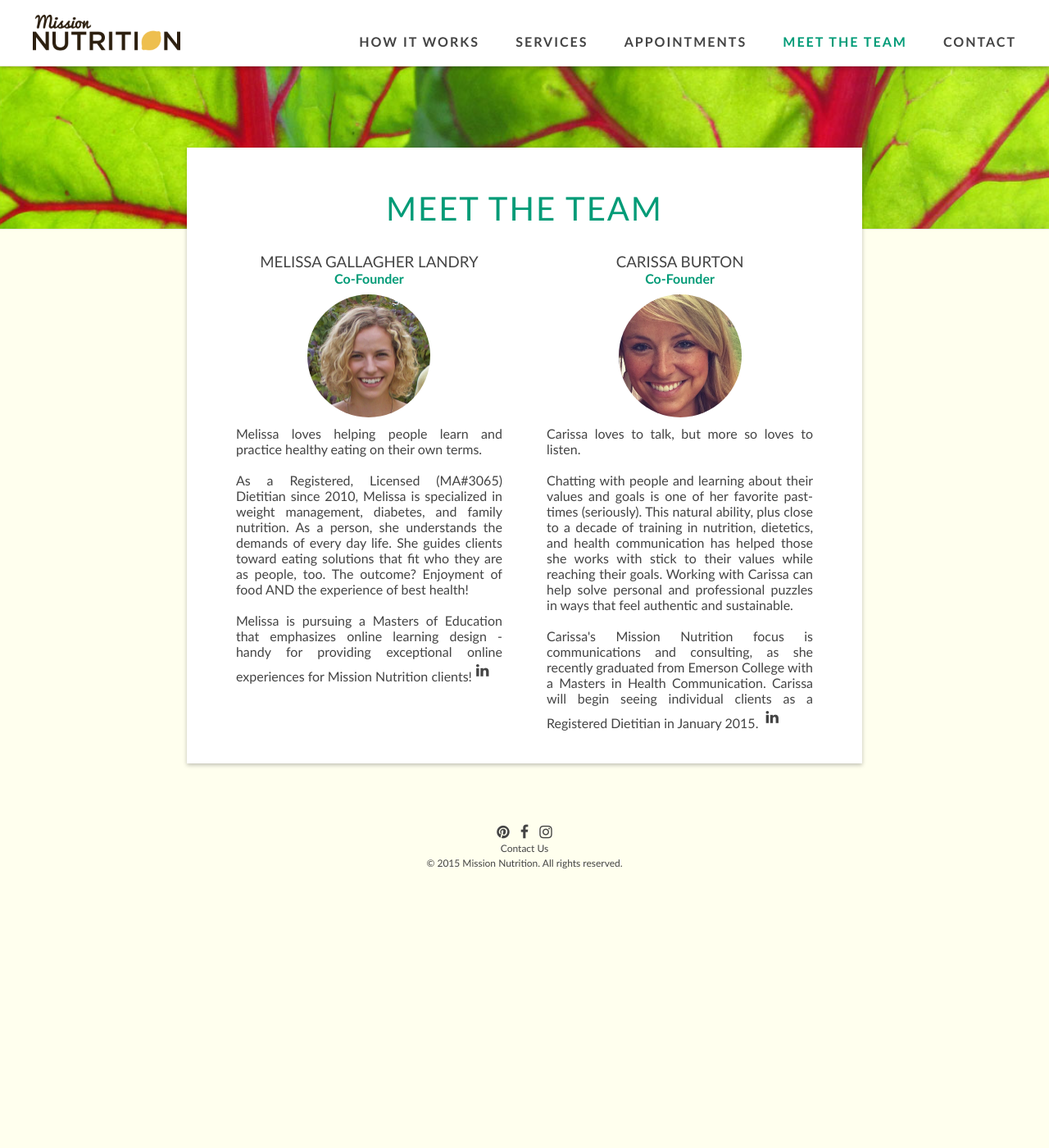
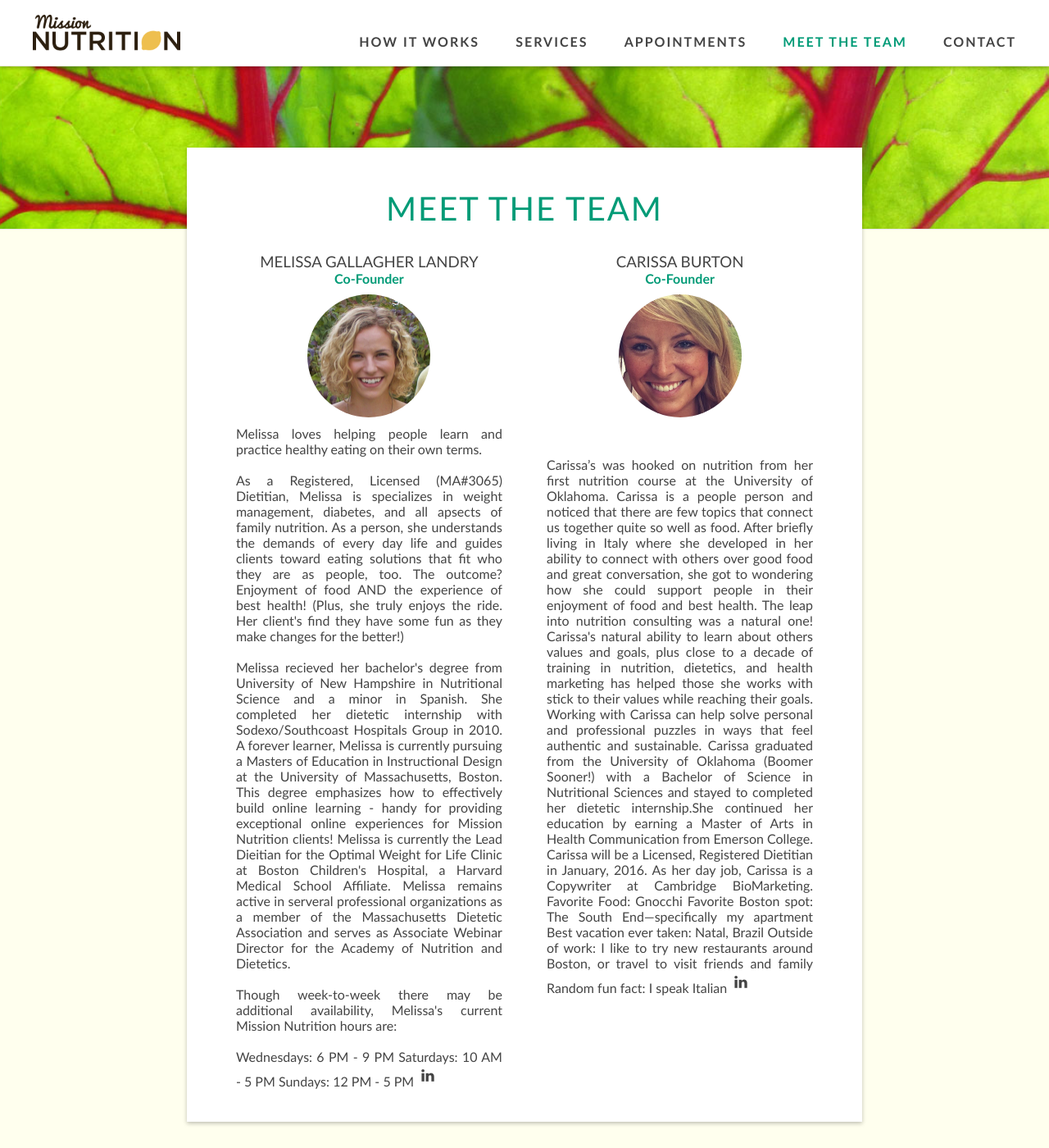
Before and after one commit to davelandry/missionnutrition, a Jekyll site: the page built from _pages/team.html, in a window 1280 px wide and 1400 px high. Shown: the whole window at 82% size. Built offline with Jekyll 4.4.1, drawn with Linux system fonts in a browser that asks for light colours; nearby versions of some CDN libraries.

Commit message:
Update team.html

```diff
--- a/_pages/team.html
+++ b/_pages/team.html
@@ -10,9 +10,17 @@ image: chard
   <img src="/images/melissa.jpg" />
 Melissa loves helping people learn and practice healthy eating on their own terms.
 <br /><br />
-As a Registered, Licensed (MA#3065) Dietitian since 2010, Melissa is specialized in weight management, diabetes, and family nutrition. As a person, she understands the demands of every day life. She guides clients toward eating solutions that fit who they are as people, too. The outcome? Enjoyment of food AND the experience of best health!
+As a Registered, Licensed (MA#3065) Dietitian, Melissa is specializes in weight management, diabetes, and all apsects of family nutrition. As a person, she understands the demands of every day life and guides clients toward eating solutions that fit who they are as people, too. The outcome? Enjoyment of food AND the experience of best health! (Plus, she truly enjoys the ride. Her client's find they have some fun as they make changes for the better!)
 <br /><br />
-Melissa is pursuing a Masters of Education that emphasizes online learning design - handy for providing exceptional online experiences for Mission Nutrition clients!<a class="social" href="https://www.linkedin.com/profile/view?id=AAkAAALoRFMBDLl3t4MO2V0KuQX5FKUklVKOjME">
+Melissa recieved her bachelor's degree from University of New Hampshire in Nutritional Science and a minor in Spanish. She completed her dietetic internship with Sodexo/Southcoast Hospitals Group in 2010. A forever learner, Melissa is currently pursuing a Masters of Education in Instructional Design at the University of Massachusetts, Boston. This degree emphasizes how to effectively build online learning - handy for providing exceptional online experiences for Mission Nutrition clients! Melissa is currently the Lead Dieitian for the Optimal Weight for Life Clinic at Boston Children's Hospital, a Harvard Medical School Affiliate. Melissa remains active in serveral professional organizations as a member of the Massachusetts Dietetic Association and serves as Associate Webinar Director for the Academy of Nutrition and Dietetics.
+<br /><br />
+Though week-to-week there may be additional availability, Melissa's current Mission Nutrition hours are:
+<br /><br />
+Wednesdays: 6 PM - 9 PM
+Saturdays: 10 AM - 5 PM
+Sundays: 12 PM - 5 PM
+
+<a class="social" href="https://www.linkedin.com/profile/view?id=AAkAAALoRFMBDLl3t4MO2V0KuQX5FKUklVKOjME">
     <i class="fa fa-linkedin"></i>
   </a>
 </div>
@@ -21,11 +29,23 @@ Melissa is pursuing a Masters of Education that emphasizes online learning desig
   <h3>Carissa Burton</h3>
   <h4>Co-Founder</h4>
   <img src="/images/carissa.jpg" />
-  Carissa loves to talk, but more so loves to listen.
+
   <br /><br />
-  Chatting with people and learning about their values and goals is one of her favorite past-times (seriously). This natural ability, plus close to a decade of training in nutrition, dietetics, and health communication has helped those she works with stick to their values while reaching their goals. Working with Carissa can help solve personal and professional puzzles in ways that feel authentic and sustainable.
-<br /><br />
-Carissa's Mission Nutrition focus is communications and consulting, as she recently graduated from Emerson College with a Masters in Health Communication. Carissa will begin seeing individual clients as a Registered Dietitian in January 2015. <a class="social" href="https://www.linkedin.com/profile/view?id=211129797">
+Carissa’s was hooked on nutrition from her first nutrition course at the University of Oklahoma. Carissa is a people person and noticed that there are few topics that connect us together quite so well as food. After briefly living in Italy where she developed in her ability to connect with others over good food and great conversation, she got to wondering how she could support people in their enjoyment of food and best health. The leap into nutrition consulting was a natural one!
+
+Carissa's natural ability to learn about others values and goals, plus close to a decade of training in nutrition, dietetics, and health marketing has helped those she works with stick to their values while reaching their goals. Working with Carissa
+can help solve personal and professional puzzles in ways that feel authentic and sustainable.
+
+Carissa graduated from the University of Oklahoma (Boomer Sooner!) with a Bachelor of Science in Nutritional Sciences and stayed to completed her dietetic internship.She continued her education by earning a Master of Arts in Health Communication from Emerson College. Carissa will be a Licensed, Registered Dietitian in January, 2016. As her day job, Carissa is a Copywriter at
+Cambridge BioMarketing.
+
+Favorite Food: Gnocchi
+Favorite Boston spot: The South End—specifically my apartment
+Best vacation ever taken: Natal, Brazil
+Outside of work: I like to try new restaurants around Boston, or travel to visit friends and family
+Random fun fact: I speak Italian
+
+<a class="social" href="https://www.linkedin.com/profile/view?id=211129797">
     <i class="fa fa-linkedin"></i>
   </a>
 </div>
```
